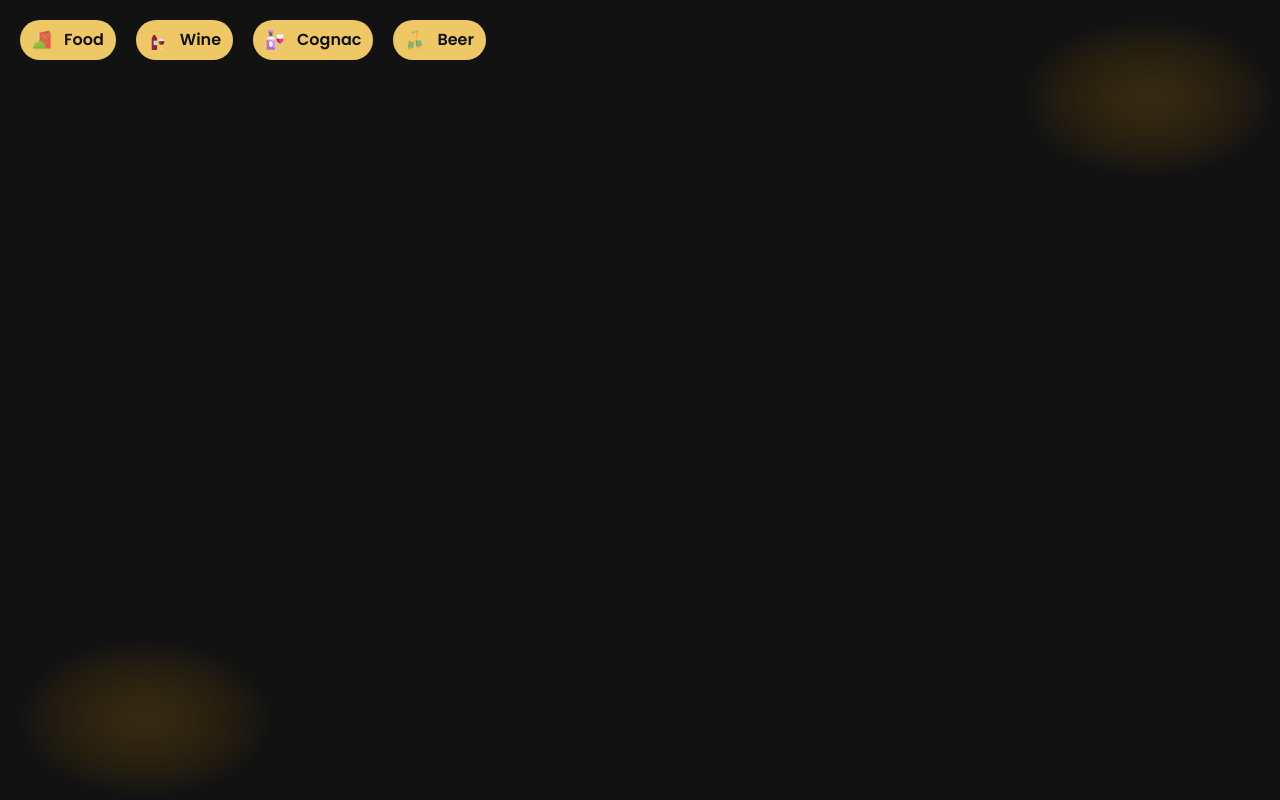
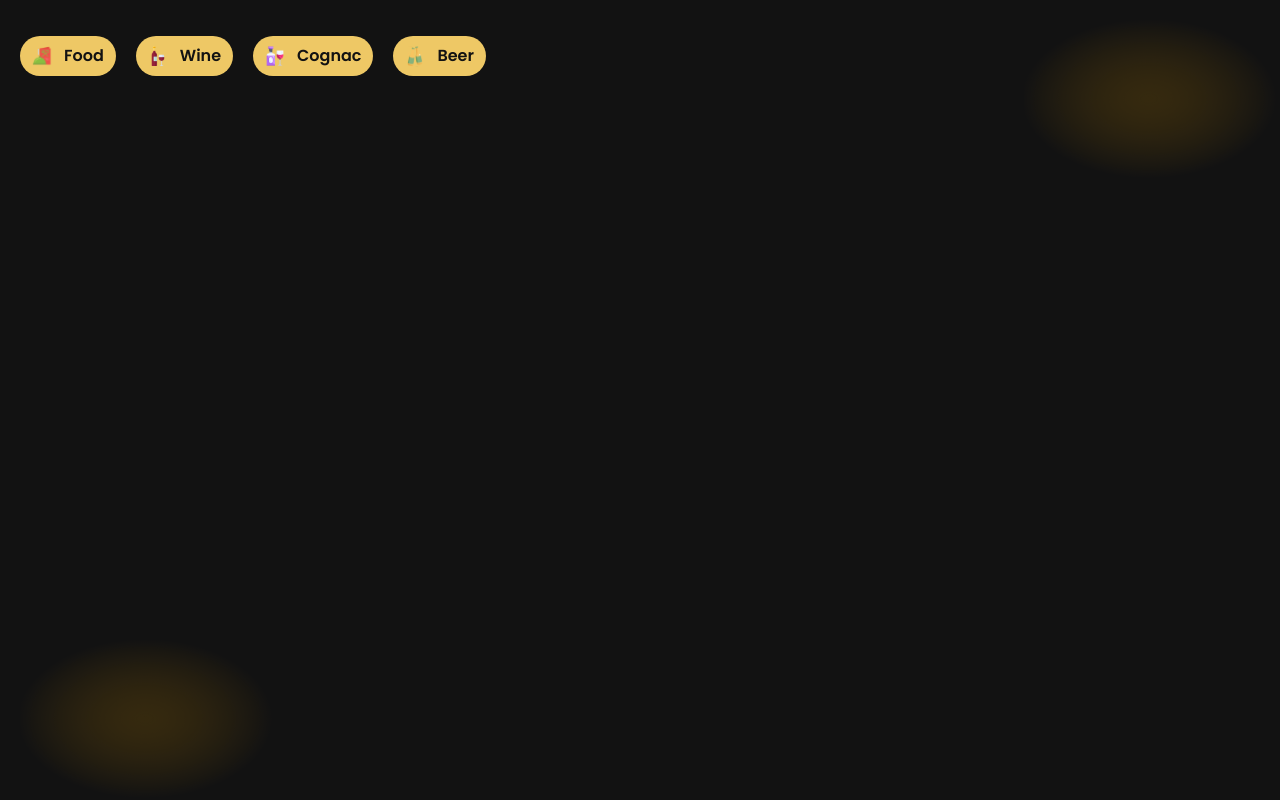
Before and after one commit to jemmycodes/GT-lounge, a React (Vite) app: page /home in a window 1280 px wide. Built offline with nearby package versions, Linux system fonts and the light colour scheme.

Commit message:
fixing scrolling issue

```diff
--- a/src/components/home/Categories/Categories.jsx
+++ b/src/components/home/Categories/Categories.jsx
@@ -3,7 +3,7 @@ import { Category } from "../../index";
 
 const Categories = () => {
   return (
-    <ul className="flex gap-5  overflow-x-scroll hide-scrollbar">
+    <ul className=" hide-scrollbar">
       {menuData.map(({ type, icon }) => (
         <Category key={type} icon={icon} type={type} />
       ))}
--- a/src/index.css
+++ b/src/index.css
@@ -39,6 +39,11 @@ html,
 .hide-scrollbar {
   -ms-overflow-style: none;
   scrollbar-width: none;
+  -webkit-overflow-scrolling: touch;
+  display: flex;
+  gap: 1.25rem;
+  overflow-x: auto;
+  padding: 1rem 0;
 }
 
 @layer base {
```
